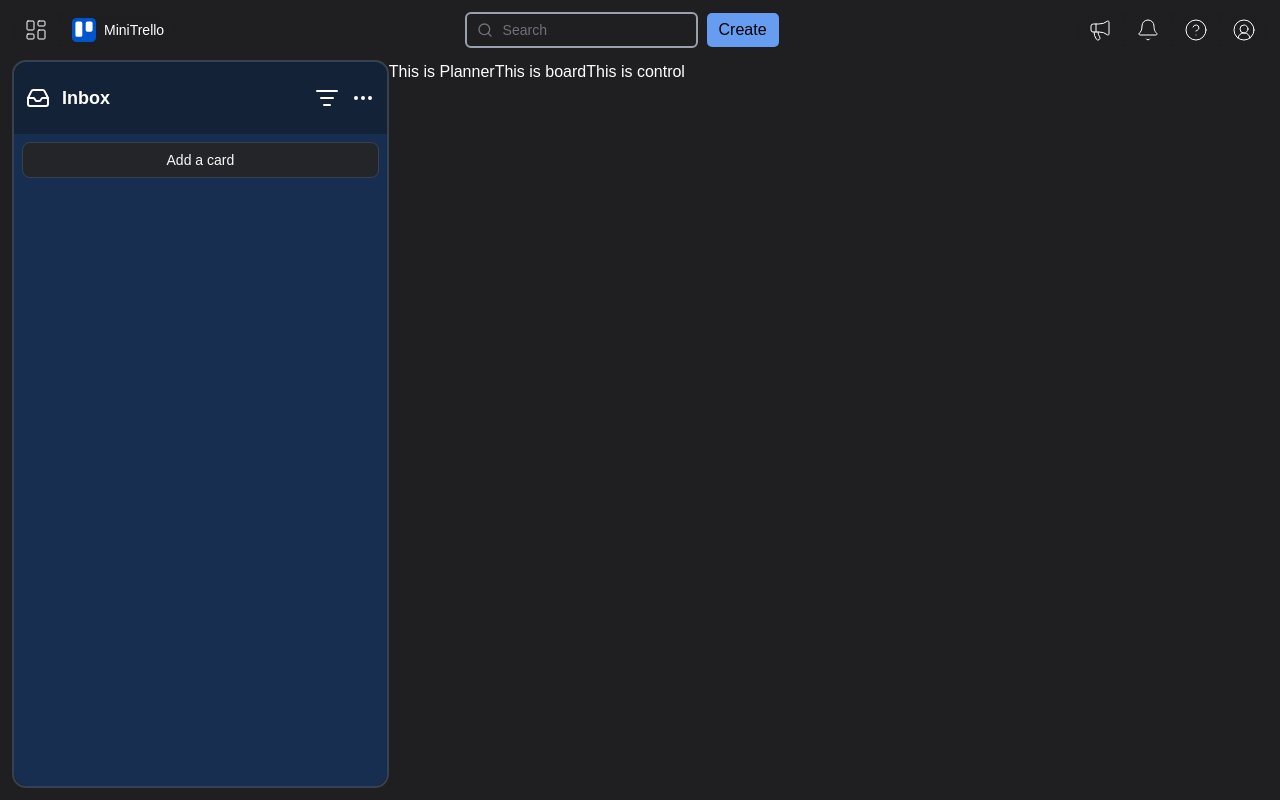
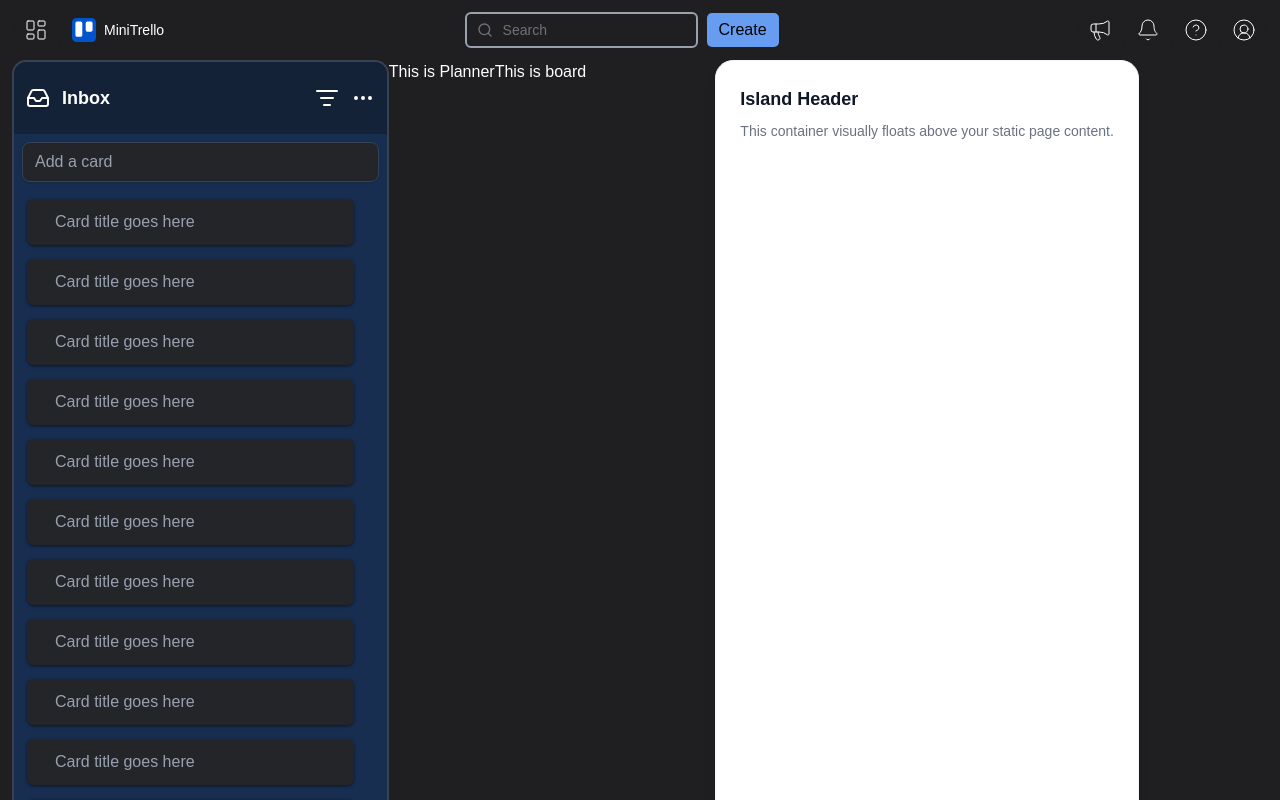
Before and after one commit to AbdallaAlhag/mini-trello, a React (Vite) app: page / in a window 1280 px wide. Built offline with nearby package versions, Linux system fonts and the light colour scheme.

Commit message:
Add Inbox component on the front end

```diff
--- /dev/null
+++ b/src/components/customUI/card.tsx
@@ -0,0 +1,22 @@
+import { SquarePen } from "lucide-react";
+import { Button } from "../ui/button";
+import { Checkbox } from "../ui/checkbox";
+
+export function Card() {
+  return (
+    // change to outer button to div in order to allow inner buttons working
+    <Button className="group flex justify-between items-center bg-[#242528] shadow-sm/25  h-12 text-md text-gray-400 transition-all hover:ring-3 hover:ring-blue-300 mr-5">
+      <div className="flex items-center gap-1 -translate-x-3 group-hover:translate-x-0 transition-all duration-250 ease-out">
+        <Checkbox
+          className="opacity-0 group-hover:opacity-100 cursor-pointer transition-all duration-250 ease-in rounded-xl border-white bg-transparent data-[state=checked]:bg-green-600 data-[state=checked]:border-green-600 data-[state=checked]:text-primary-foreground"
+          id="card-complete"
+          defaultChecked={false}
+        />
+        <span>Card title goes here</span>
+      </div>
+      <Button className="bg-transparent  pr-0 mr-0 opacity-0 group-hover:opacity-100">
+        <SquarePen />
+      </Button>
+    </Button>
+  );
+}
--- a/src/components/features/control/index.tsx
+++ b/src/components/features/control/index.tsx
@@ -1,3 +1,12 @@
 export function Control() {
-  return <p>This is control</p>;
+  return (
+    <div class="max-w-md mx-auto p-6 bg-white border border-gray-100 rounded-2xl shadow-lg dark:bg-gray-800 dark:border-gray-700">
+      <h3 class="text-lg font-semibold text-gray-900 dark:text-white">
+        Island Header
+      </h3>
+      <p class="mt-2 text-sm text-gray-500 dark:text-gray-400">
+        This container visually floats above your static page content.
+      </p>
+    </div>
+  );
 }
--- a/src/components/features/inbox/index.tsx
+++ b/src/components/features/inbox/index.tsx
@@ -1,8 +1,38 @@
+import { Card } from "@/components/customUI/card";
 import { Button } from "@/components/ui/button";
+import { ScrollArea } from "@/components/ui/scroll-area";
 import { Ellipsis, Inbox as InboxIcon, ListFilter } from "lucide-react";
 // scroll area
 export function Inbox() {
-  const cards = ["hw", "run", "fix car", "film edit"];
+  const cards = [
+    "hw",
+    "run",
+    "fix car",
+    "film edit",
+    "run",
+    "fix car",
+    "film edit",
+    "run",
+    "fix car",
+    "film edit",
+    "run",
+    "fix car",
+    "film edit",
+    "run",
+    "fix car",
+    "film edit",
+    "run",
+    "fix car",
+    "film edit",
+    "fix car",
+    "film edit",
+    "run",
+    "fix car",
+    "film edit",
+    "run",
+    "fix car",
+    "film edit",
+  ];
   return (
     <div className="flex flex-col border-2 border-solid border-gray-700 rounded-xl w-[30%]">
       <header className="flex items-center justify-between bg-[#142238] rounded-t-xl h-20">
@@ -16,10 +46,17 @@ export function Inbox() {
         </div>
       </header>
       {/* scroll area, add card button, then create cards component */}
-      <main className="bg-[#182E51] h-full rounded-b-xl flex flex-col p-2">
-        <Button className="bg-[#242528] border border-gray-700!">
+      <main className="bg-[#182E51] h-full rounded-b-xl flex flex-col p-2 min-h-0">
+        <Button className="bg-[#242528] border border-gray-700 shadow-sm justify-start h-10 text-md text-gray-400 hover:bg-zinc-600 hover:border-gray-500">
           Add a card
         </Button>
+        <ScrollArea className="flex-1 min-h-0 pt-3">
+          <div className="flex flex-col gap-3 m-1 mb-15">
+            {cards.map((card, index) => (
+              <Card key={index}></Card>
+            ))}
+          </div>
+        </ScrollArea>
       </main>
     </div>
   );
--- /dev/null
+++ b/src/components/ui/checkbox.tsx
@@ -0,0 +1,30 @@
+import * as React from "react";
+import { Checkbox as CheckboxPrimitive } from "radix-ui";
+
+import { cn } from "@/lib/utils";
+import { CheckIcon } from "lucide-react";
+
+function Checkbox({
+  className,
+  ...props
+}: React.ComponentProps<typeof CheckboxPrimitive.Root>) {
+  return (
+    <CheckboxPrimitive.Root
+      data-slot="checkbox"
+      className={cn(
+        "peer relative flex size-6 shrink-0 items-center justify-center rounded-[5px] border border-transparent bg-input/90 transition-shadow outline-none group-has-disabled/field:opacity-50 after:absolute after:-inset-x-3 after:-inset-y-2 focus-visible:border-ring focus-visible:ring-3 focus-visible:ring-ring/30 disabled:cursor-not-allowed disabled:opacity-50 aria-invalid:border-destructive aria-invalid:ring-3 aria-invalid:ring-destructive/20 aria-invalid:aria-checked:border-primary dark:aria-invalid:border-destructive/50 dark:aria-invalid:ring-destructive/40 data-checked:border-primary data-checked:bg-primary data-checked:text-primary-foreground dark:data-checked:bg-primary",
+        className,
+      )}
+      {...props}
+    >
+      <CheckboxPrimitive.Indicator
+        data-slot="checkbox-indicator"
+        className="grid place-content-center text-current transition-none [&>svg]:size-3.5"
+      >
+        <CheckIcon />
+      </CheckboxPrimitive.Indicator>
+    </CheckboxPrimitive.Root>
+  );
+}
+
+export { Checkbox };
--- a/src/components/ui/scroll-area.tsx
+++ b/src/components/ui/scroll-area.tsx
@@ -1,7 +1,7 @@
-import * as React from "react"
-import { ScrollArea as ScrollAreaPrimitive } from "radix-ui"
+import * as React from "react";
+import { ScrollArea as ScrollAreaPrimitive } from "radix-ui";
 
-import { cn } from "@/lib/utils"
+import { cn } from "@/lib/utils";
 
 function ScrollArea({
   className,
@@ -23,7 +23,7 @@ function ScrollArea({
       <ScrollBar />
       <ScrollAreaPrimitive.Corner />
     </ScrollAreaPrimitive.Root>
-  )
+  );
 }
 
 function ScrollBar({
@@ -37,17 +37,17 @@ function ScrollBar({
       data-orientation={orientation}
       orientation={orientation}
       className={cn(
-        "flex touch-none p-px transition-colors select-none data-horizontal:h-2.5 data-horizontal:flex-col data-horizontal:border-t data-horizontal:border-t-transparent data-vertical:h-full data-vertical:w-2.5 data-vertical:border-l data-vertical:border-l-transparent",
-        className
+        "flex bg-gray-800 touch-none p-px transition-colors select-none data-horizontal:h-2.5 data-horizontal:flex-col data-horizontal:border-t data-horizontal:border-t-transparent data-vertical:h-full data-vertical:w-2.5 data-vertical:border-l data-vertical:border-l-transparent",
+        className,
       )}
       {...props}
     >
       <ScrollAreaPrimitive.ScrollAreaThumb
         data-slot="scroll-area-thumb"
-        className="relative flex-1 rounded-full bg-border"
+        className="relative flex-1 rounded-full  bg-gray-400"
       />
     </ScrollAreaPrimitive.ScrollAreaScrollbar>
-  )
+  );
 }
 
-export { ScrollArea, ScrollBar }
+export { ScrollArea, ScrollBar };
```
